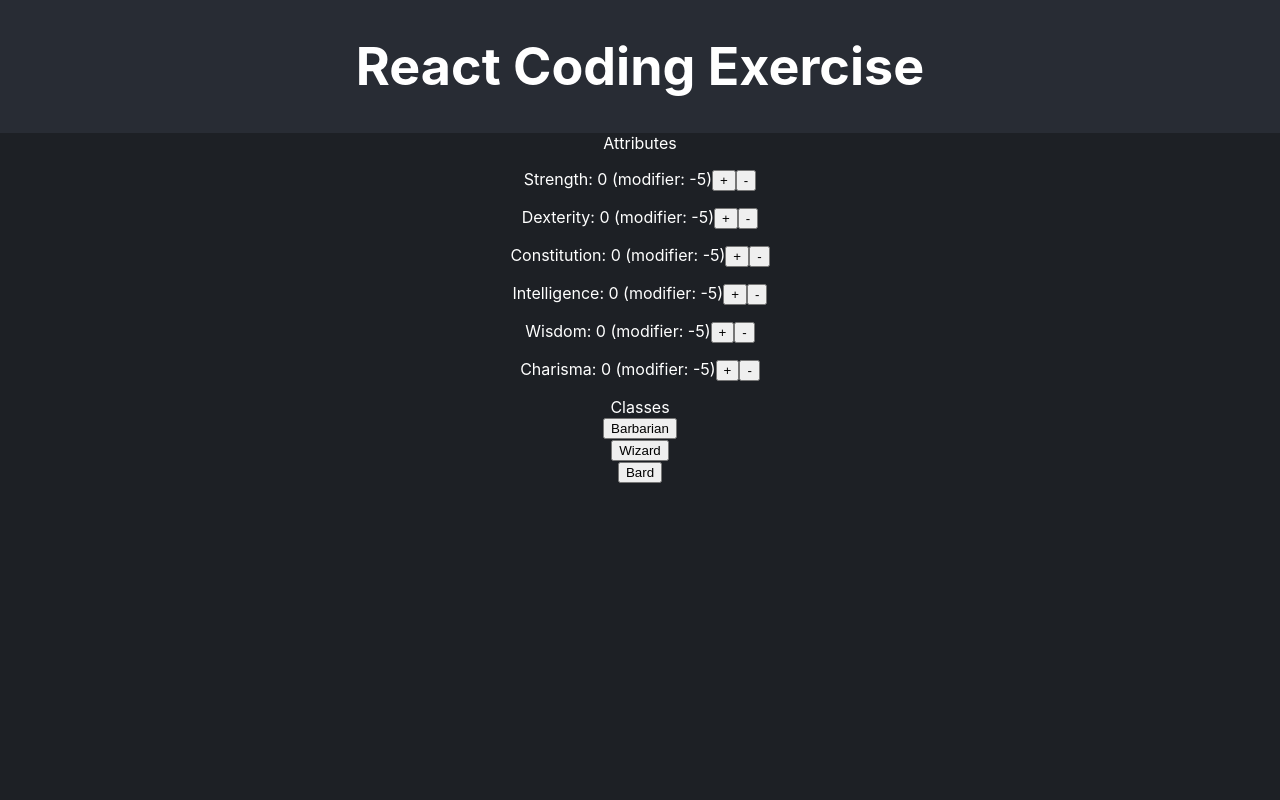
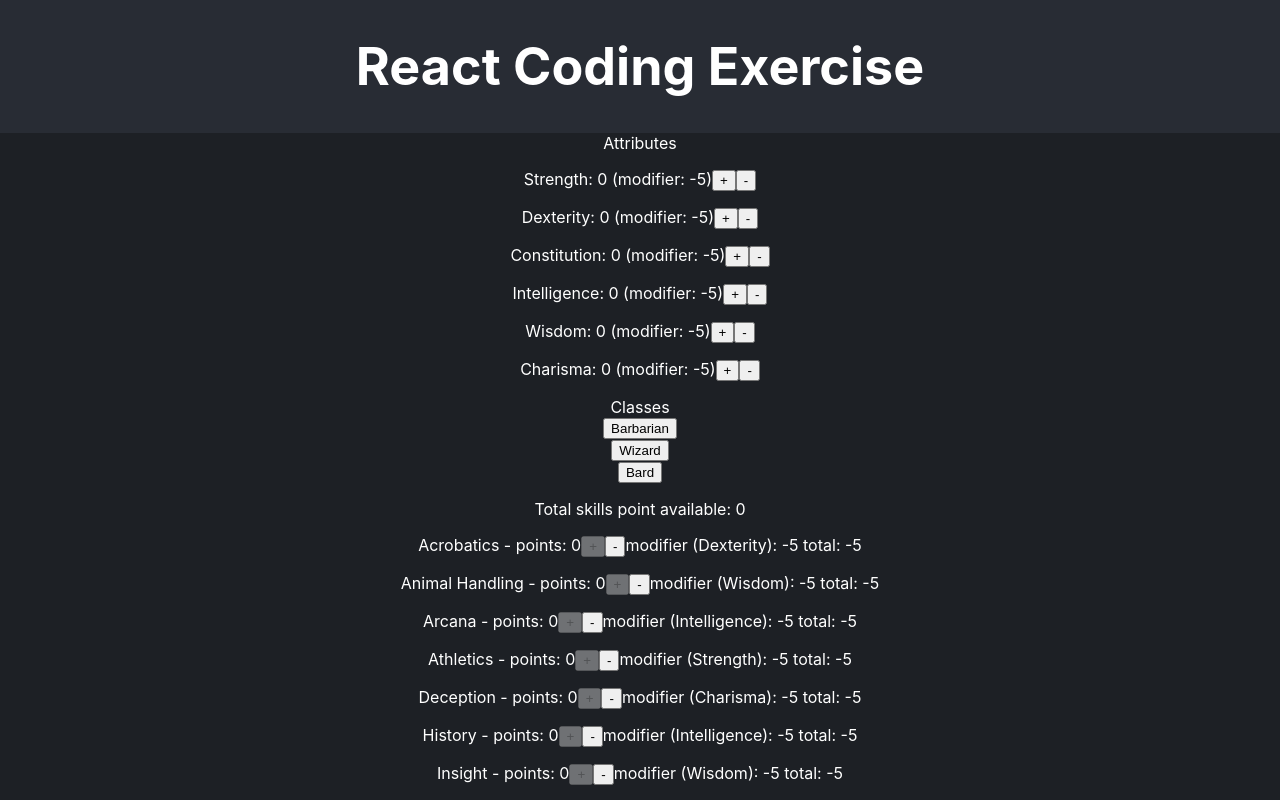
Before and after one commit to dengjuan-1122/recruiting-webapp-character, a React (Create React App) app: page / in a window 1280 px wide. Shown: the top 800 px of the page. Built offline with nearby package versions, Linux system fonts and the light colour scheme.

Commit message:
Add Step 5

```diff
--- a/src/App.js
+++ b/src/App.js
@@ -1,4 +1,4 @@
-import React, { useState } from 'react';
+import React, { useState, useEffect } from 'react';
 import './App.css';
 import { ATTRIBUTE_LIST, CLASS_LIST, SKILL_LIST } from './consts.js';
 
@@ -8,6 +8,10 @@ function App() {
   const [showBarbarian, setShowBarbarian] = React.useState(false);
   const [showWizard, setShowWizard] = React.useState(false);
   const [showBard, setShowBard] = React.useState(false);
+  const [total, setTotal] = React.useState(0);
+  const [skills, setSkills] = React.useState([0, 0, 0, 0, 0, 0, 0, 0, 0, 0, 0, 0, 0, 0, 0, 0, 0, 0])
+  const [skillDisabled, setSkillDisabled] = React.useState(false);
+  var skill_sum = skills.reduce((partialSum, a) => partialSum + a, 0);
 
   const changeColor = (counters, s, d, c, i, w, h) => {
     if (counters[0] >= s && counters[1] >= d && counters[2] >= c && counters[3] >= i && counters[4] >= w && counters[5] >= h) {
@@ -26,6 +30,16 @@ function App() {
     }
   }
 
+  const getModifierValue = (modifier) => {
+    var index = ATTRIBUTE_LIST.indexOf(modifier);
+    var value = Math.floor((counters[index] - 10) / 2);
+    return value;
+  }
+
+  useEffect(() => {
+    setSkillDisabled(skill_sum >= total);
+  }, [skill_sum, total]);
+
   return (
     <div className="App">
       <header className="App-header">
@@ -43,6 +57,15 @@ function App() {
                     const countersCopy = [...counters];
                     countersCopy[index] += 1;
                     setCounters(countersCopy);
+                    if (index === 3) {
+                      let temp = 0;
+                      temp = 4 * (Math.floor((counters[3] + 1 - 10) / 2)) + 10;
+                      if (temp >= 0) {
+                        setTotal(temp)
+                      } else {
+                        setTotal(0)
+                      }
+                    }
                   }}>
                   +
                 </button>
@@ -51,6 +74,15 @@ function App() {
                     const countersCopy = [...counters];
                     countersCopy[index] -= 1;
                     setCounters(countersCopy);
+                    if (index === 3) {
+                      let temp = 0;
+                      temp = 4 * (Math.floor((counters[3] - 1 - 10) / 2)) + 10;
+                      if (temp >= 0) {
+                        setTotal(temp)
+                      } else {
+                        setTotal(0)
+                      }
+                    }
                   }}>
                   -
                 </button>
@@ -112,6 +144,33 @@ function App() {
             </div>
           )}
         </div>
+        <div>
+          <p> Total skills point available: {total}</p>
+          {skills.map((value, index) => (
+            <div key={SKILL_LIST[index]["name"]}>
+              <p>
+                {SKILL_LIST[index]["name"]} - points: {value}
+                <button
+                  disabled={skillDisabled}
+                onClick={() => {
+                  const skillCopy = [...skills];
+                  skillCopy[index] += 1;
+                  setSkills(skillCopy);
+                }}>
+                +
+              </button>
+              <button onClick={() => {
+                const skillCopy = [...skills];
+                skillCopy[index] -= 1;
+                setSkills(skillCopy);
+              }}>
+                -
+                </button>
+                modifier ({SKILL_LIST[index]["attributeModifier"]}): {getModifierValue(SKILL_LIST[index]["attributeModifier"])} total: {getModifierValue(SKILL_LIST[index]["attributeModifier"]) + value}
+                </p>
+            </div>
+          ))}
+        </div>
       </section>
     </div>
   );
```
